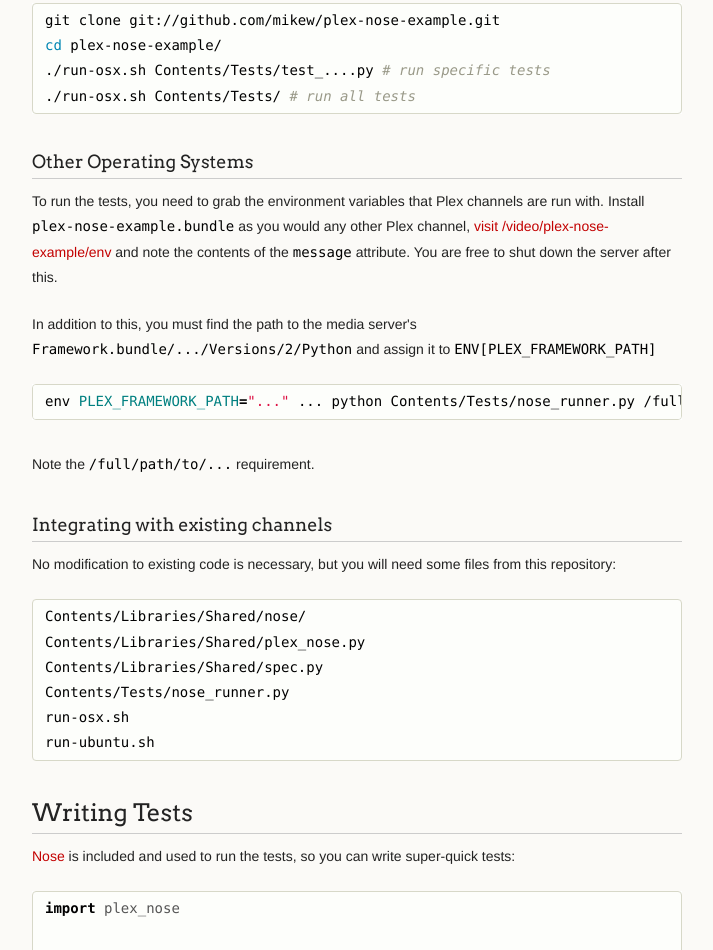
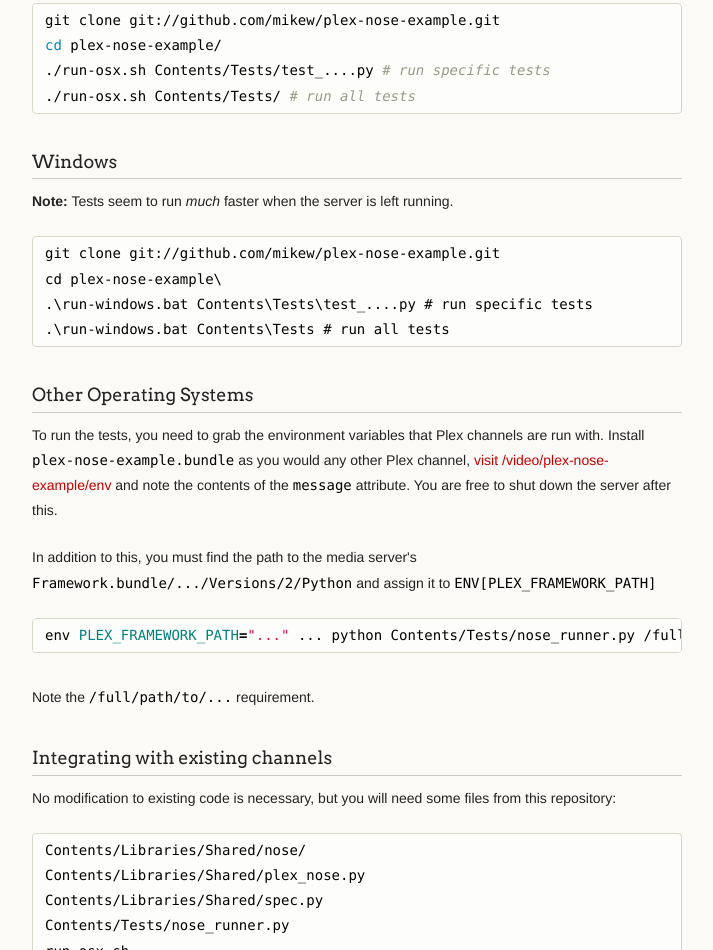
Before and after one commit to mikew/plex-nose-example, a plain HTML site: page index.html in a window 1280 px wide. Shown: the part 978-1928 px from the top of the page, without its empty margins (278-991 px from the left). Drawn offline with Linux system fonts and the light colour scheme.

```diff
--- a/index.html
+++ b/index.html
@@ -60,6 +60,16 @@ Please feel free to clone and start hacking.</p>
 ./run-osx.sh Contents/Tests/test_....py <span class="c"># run specific tests</span>
 ./run-osx.sh Contents/Tests/ <span class="c"># run all tests</span>
 </pre></div>
+
+<h3>Windows</h3>
+
+<p><strong>Note:</strong> Tests seem to run <em>much</em> faster when the server is left running.</p>
+
+<pre lang="dos"><code>git clone git://github.com/mikew/plex-nose-example.git
+cd plex-nose-example\
+.\run-windows.bat Contents\Tests\test_....py # run specific tests
+.\run-windows.bat Contents\Tests # run all tests
+</code></pre>
 
 <h3>Other Operating Systems</h3>
 
```
Also changed, not shown: params.json (+1 -1 lines).
